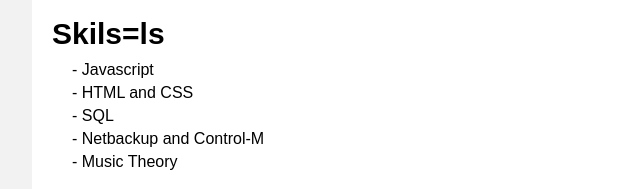
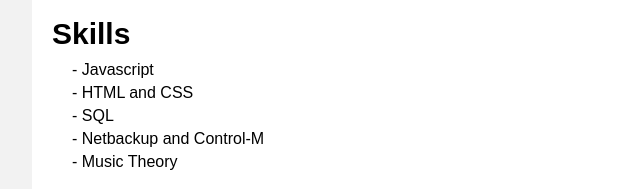
Before and after one commit to adinleemoses/adinmoses.github.io, a plain HTML site: page index.html in a window 1280 px wide. Shown: the part 1459-1648 px from the top of the page, 188-828 px from the left. Drawn offline with Linux system fonts and the light colour scheme.

Commit message:
updating skills

```diff
--- a/index.html
+++ b/index.html
@@ -199,7 +199,7 @@
                   </ul>
                 </section>
                 <section class="section">
-                  <h2>Skils=ls</h2>
+                  <h2>Skills</h2>
                   <ul>
                     <li>- Javascript</li>
                     <li>- HTML and CSS</li>
```
